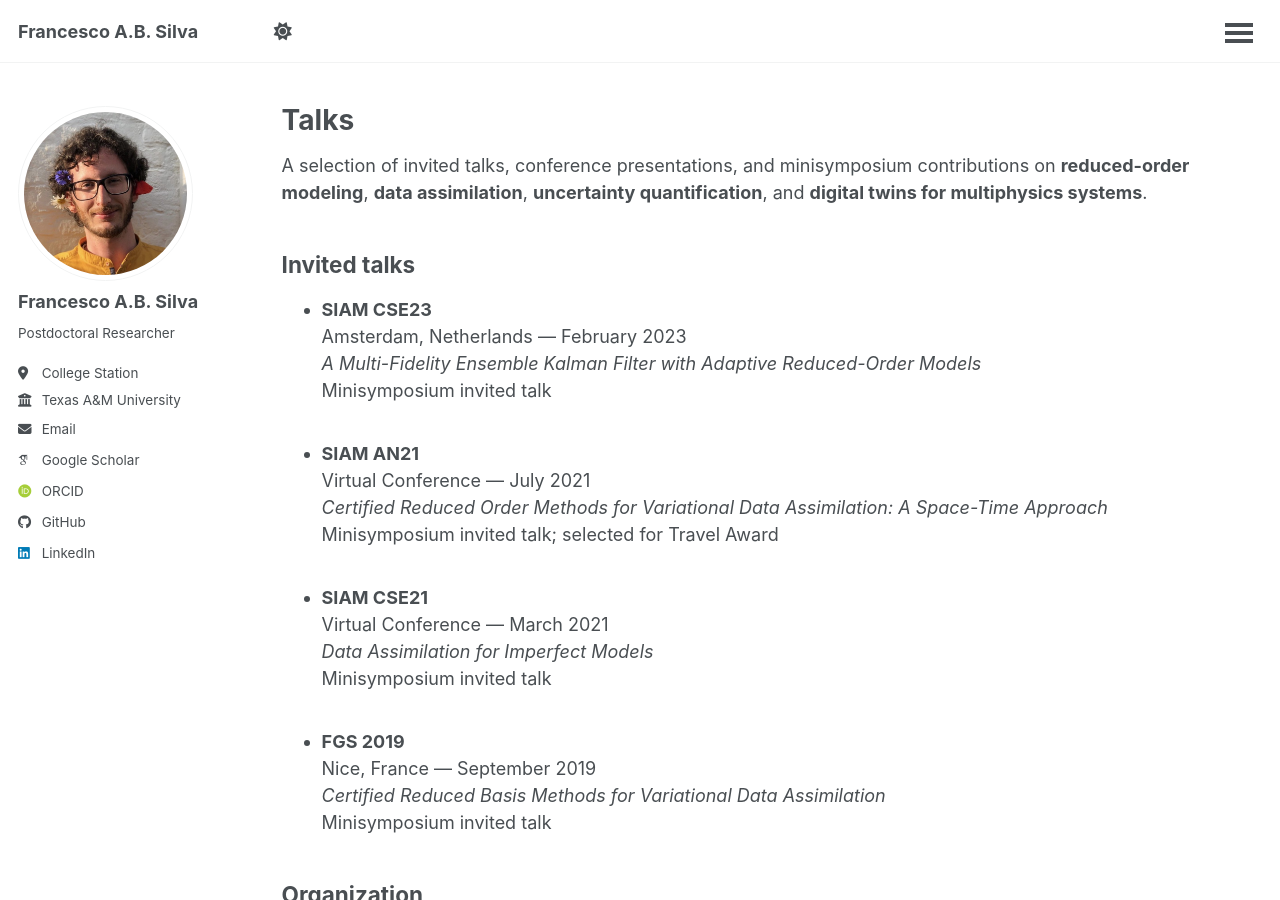
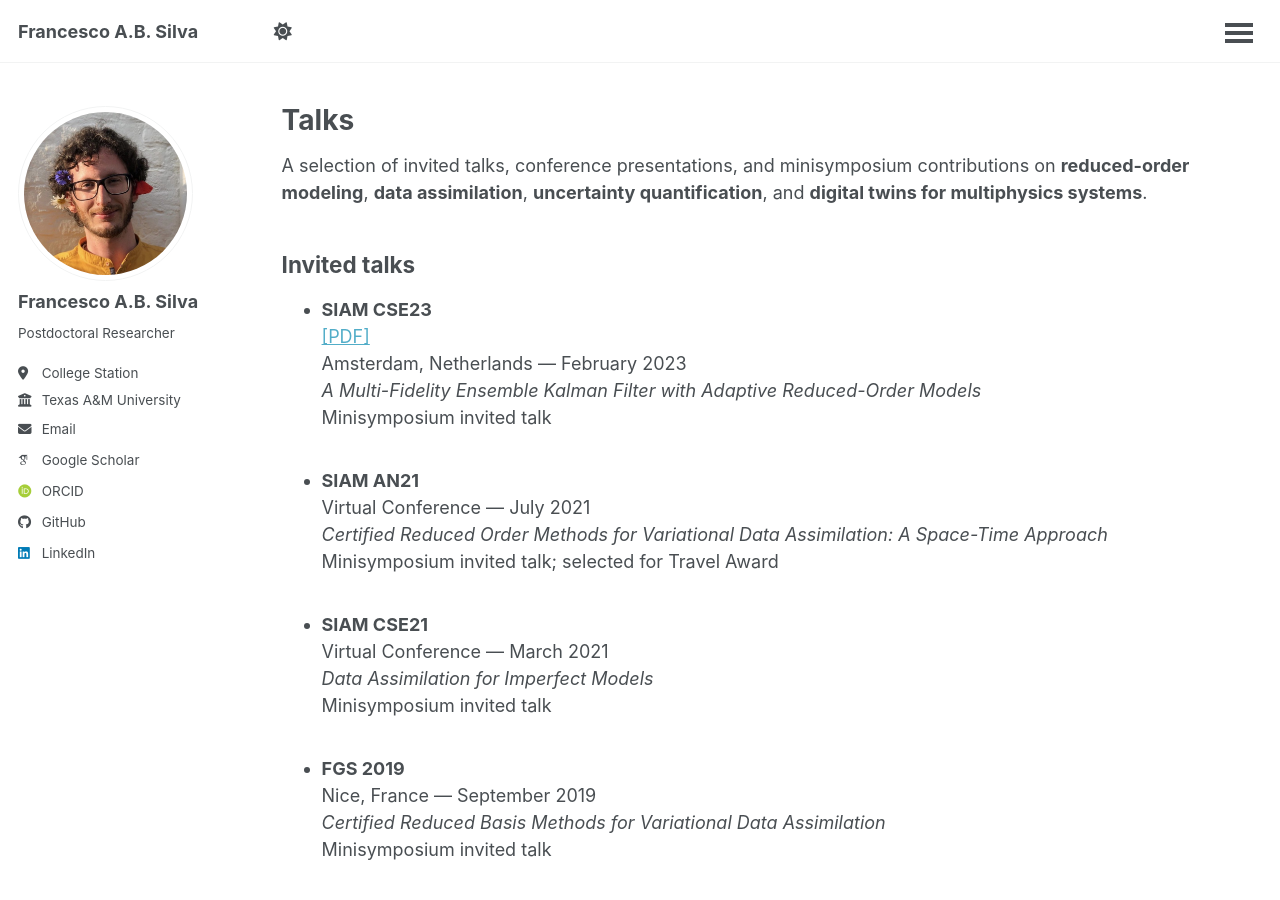
Before and after one commit to FrancescoSilva/francescosilva.github.io, a Jekyll site: the page built from _pages/talks.html, in a window 1280 px wide and 900 px high. Built offline with Jekyll 4.4.1, drawn with Linux system fonts in a browser that asks for light colours; some web fonts are replaced.

Commit message:
Update talks.html

```diff
--- a/_pages/talks.html
+++ b/_pages/talks.html
@@ -20,6 +20,7 @@ author_profile: true
 <ul>
   <li>
     <strong>SIAM CSE23</strong><br>
+    <a href="/files/siam-cse23-slides-fabs.pdf" target="_blank" title="Download slides">[PDF]</a><br>
     Amsterdam, Netherlands — February 2023<br>
     <em>A Multi-Fidelity Ensemble Kalman Filter with Adaptive Reduced-Order Models</em><br>
     Minisymposium invited talk
```
